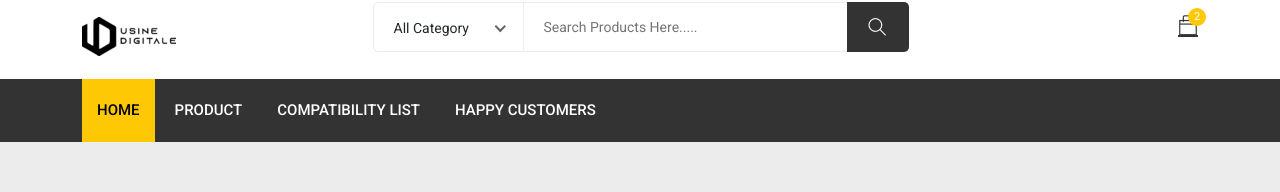
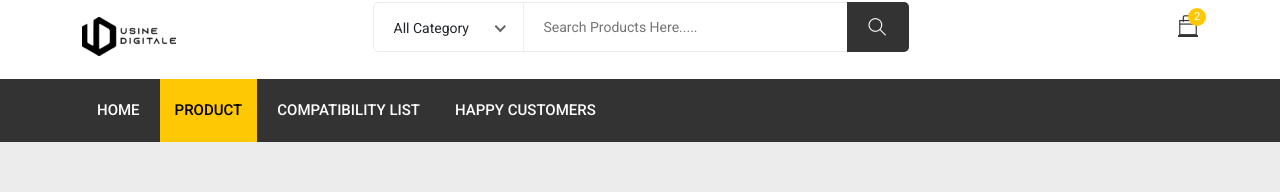
Before and after one commit to masoft00/Cart, an Angular app: page /products in a window 1280 px wide. Shown: the part 143-335 px from the top of the page. Built offline with nearby package versions, Linux system fonts and the light colour scheme; a web font is replaced by a local one.

Commit message:
active link nav

```diff
--- a/src/app/components/header/header.component.html
+++ b/src/app/components/header/header.component.html
@@ -144,11 +144,10 @@
                 <div class="navbar-collapse">
                   <div class="nav-inner">
                     <ul class="nav main-menu menu navbar-nav">
-                      <li class="active"><a href="#">HOME</a>
-                      </li>
-                      <li><a href="/products">PRODUCT</a></li>
-                      <li><a href="#">COMPATIBILITY LIST</a></li>
-                      <li><a href="#">HAPPY CUSTOMERS</a></li>
+                      <li [routerLinkActive]="['active']"><a [routerLink]="['home']">HOME</a></li>
+                      <li [routerLinkActive]="['active']"><a [routerLink]="['products']">PRODUCT</a></li>
+                      <li [routerLinkActive]="['active']"><a href="#">COMPATIBILITY LIST</a></li>
+                      <li [routerLinkActive]="['active']"><a href="#">HAPPY CUSTOMERS</a></li>
                     </ul>
                   </div>
                 </div>
--- a/src/app/components/products/products.component.ts
+++ b/src/app/components/products/products.component.ts
@@ -1,4 +1,5 @@
 import { Component, OnInit } from '@angular/core';
+import { Title } from '@angular/platform-browser';
 
 @Component({
   selector: 'app-products',
@@ -7,7 +8,10 @@ import { Component, OnInit } from '@angular/core';
 })
 export class ProductsComponent implements OnInit {
 
-  constructor() { }
+  constructor(private titleService:Title) {
+    this.titleService.setTitle("Product");
+   }
+
 
   ngOnInit(): void {
   }
```
